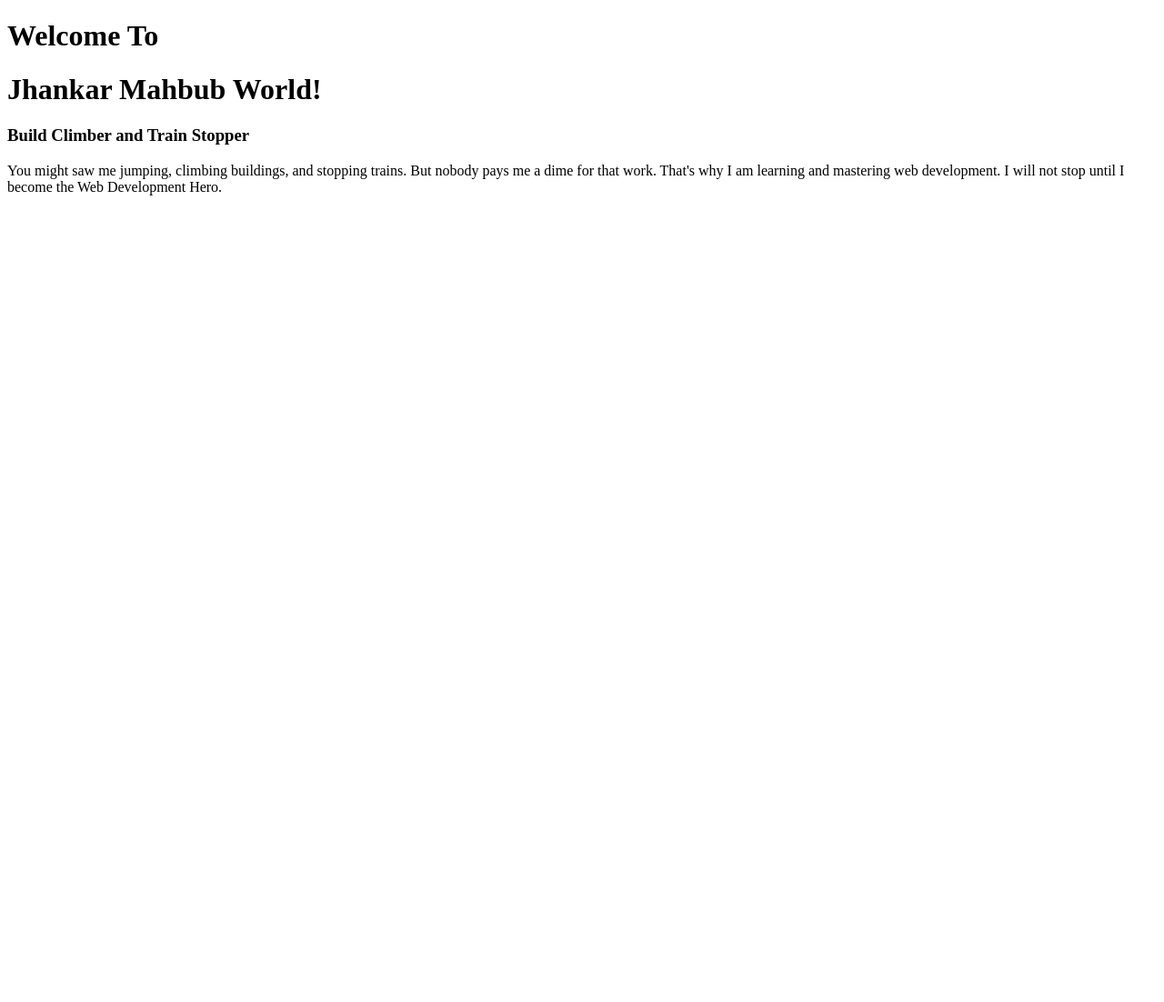
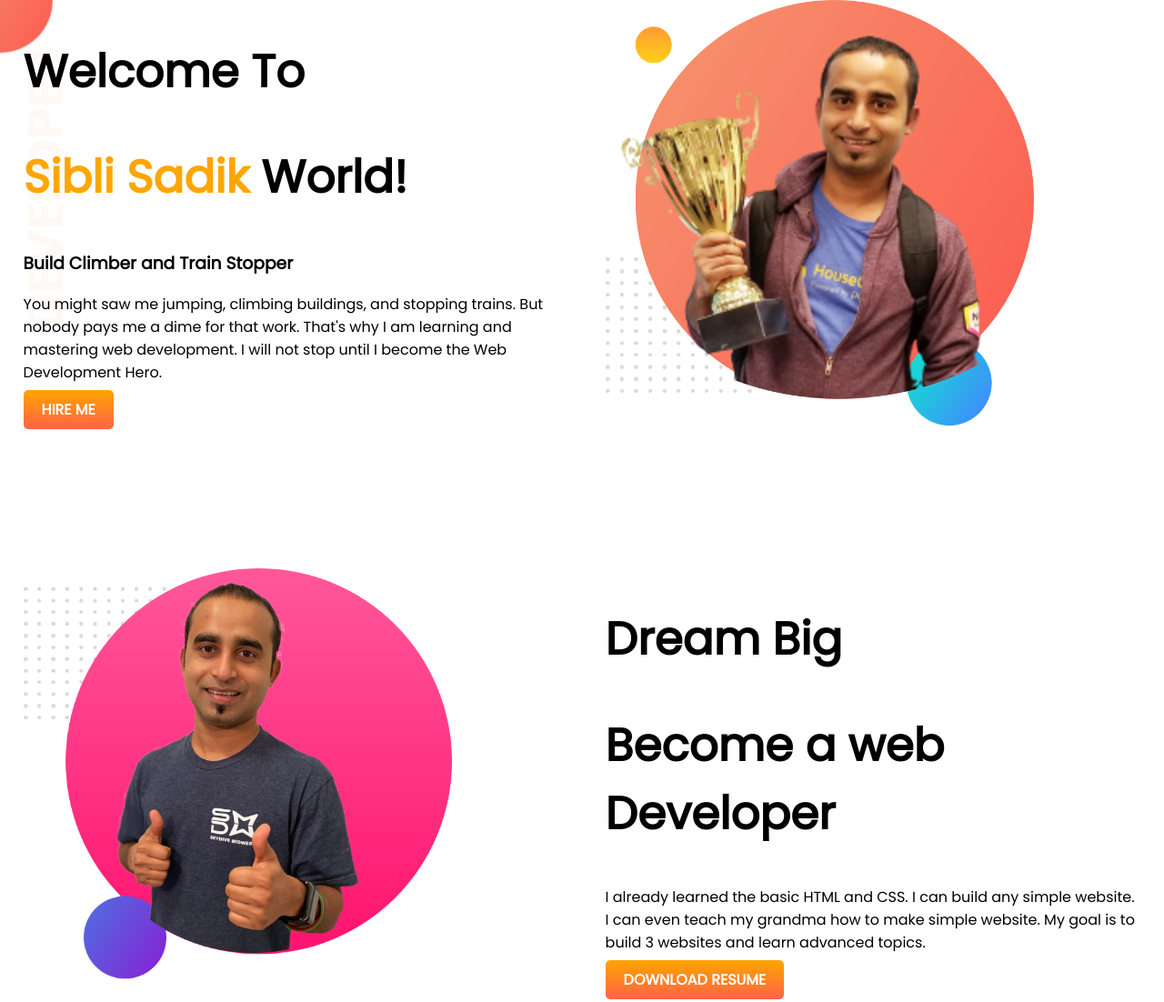
Before and after one commit to dev-sibli/developer-portfolio, a plain HTML site: page index.html in a window 1280 px wide. Shown: the whole page at 91% size. Before the commit the page ends 800 px from the top, so only its background shows below. Drawn offline with Linux system fonts and the light colour scheme.

Commit message:
image added with style

```diff
--- a/index.html
+++ b/index.html
@@ -5,13 +5,40 @@
     <meta http-equiv="X-UA-Compatible" content="IE=edge">
     <meta name="viewport" content="width=device-width, initial-scale=1.0">
     <title>Sibli Sadik Portfolio</title>
+    <link rel="preconnect" href="https://fonts.googleapis.com">
+    <link rel="preconnect" href="https://fonts.gstatic.com" crossorigin>
+    <link href="https://fonts.googleapis.com/css2?family=Poppins&display=swap" rel="stylesheet">
+    <link rel="shortcut icon" href="favicon.ico" type="image/x-icon">
     <link rel="stylesheet" href="style.css">
+
 </head>
 <body>
-    <h1>Welcome To</h1>
-    <h1>Jhankar Mahbub World!</h1>
-    <h3>Build Climber and Train Stopper
-    </h3>
-    <p>You might saw me jumping, climbing buildings, and stopping trains. But nobody pays me a dime for that work. That's why I am learning and mastering web development. I will not stop until I become the Web Development Hero.</p>
+    <section class="felxible-container top-banner">
+        <div class="half-width">
+        <h1>Welcome To</h1>
+        <h1><span class="name-orange">Sibli Sadik</span> World!</h1>
+        <h3>Build Climber and Train Stopper
+        </h3>
+        <p>You might saw me jumping, climbing buildings, and stopping trains. But nobody pays me a dime for that work. That's why I am learning and mastering web development. I will not stop until I become the Web Development Hero.</p>
+        <a class="hire-button" href="https://web.facebook.com/" target="_blank" rel="noopener noreferrer">HIRE ME</a>
+
+        </div>
+        <div class="half-width">
+            <img src="images/Jhankar-pic-with-bg.png" alt="">
+        </div>
+</section>
+<section class="felxible-container">
+    <div class="half-width">
+        <img src="images/jhankar2.png" alt="">
+    </div>
+    <div class="half-width">
+    <h1>Dream Big</h1>
+    <h1>Become a web Developer</h1>
+    <p>I already learned the basic HTML and CSS. I can build any simple website. I can even teach my grandma how to make simple website. My goal is to build 3 websites and learn advanced topics.
+    </p>
+    <a class="hire-button" href="http://" target="_blank" rel="noopener noreferrer">DOWNLOAD RESUME</a>
+    </div>
+
+</section>
 </body>
 </html>
--- a/style.css
+++ b/style.css
@@ -0,0 +1,34 @@
+body {
+  font-family: "Poppins", sans-serif;
+  margin: 0px;
+}
+h1 {
+  font-size: 50px;
+}
+.name-orange {
+  color: orange;
+}
+.top-banner {
+  background-image: url(images/top-banner.png);
+  background-repeat: no-repeat;
+}
+.felxible-container {
+  display: flex;
+  margin-bottom: 150px;
+}
+.half-width {
+  width: 50%;
+  padding-left: 2%;
+  padding-right: 2%;
+}
+.half-width img {
+  width: 80%;
+}
+.hire-button {
+  text-decoration: none;
+  background-image: linear-gradient(orange, tomato);
+  padding: 10px 20px;
+  border-radius: 5px;
+  color: white;
+  font-weight: 700;
+}
```
